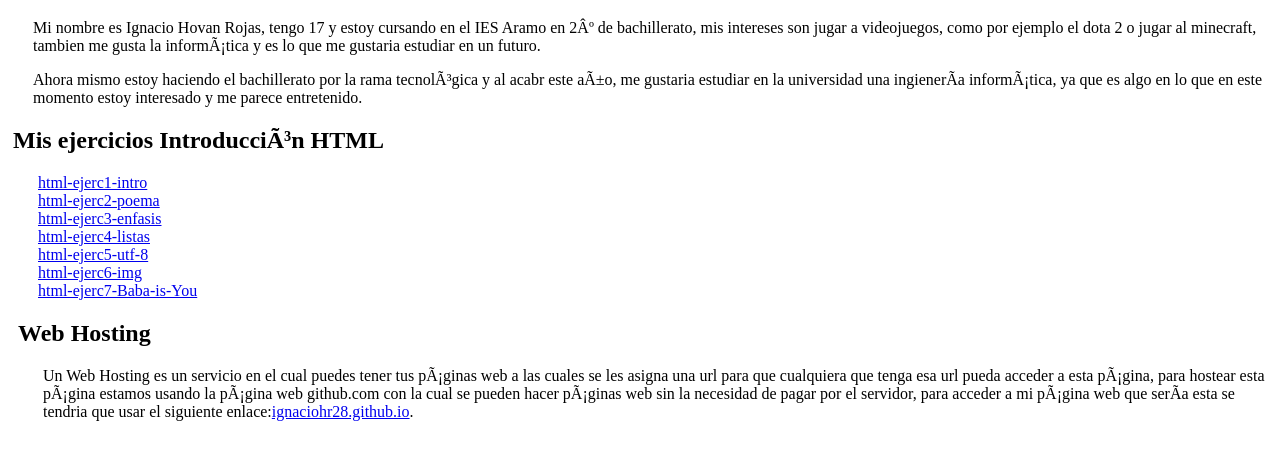
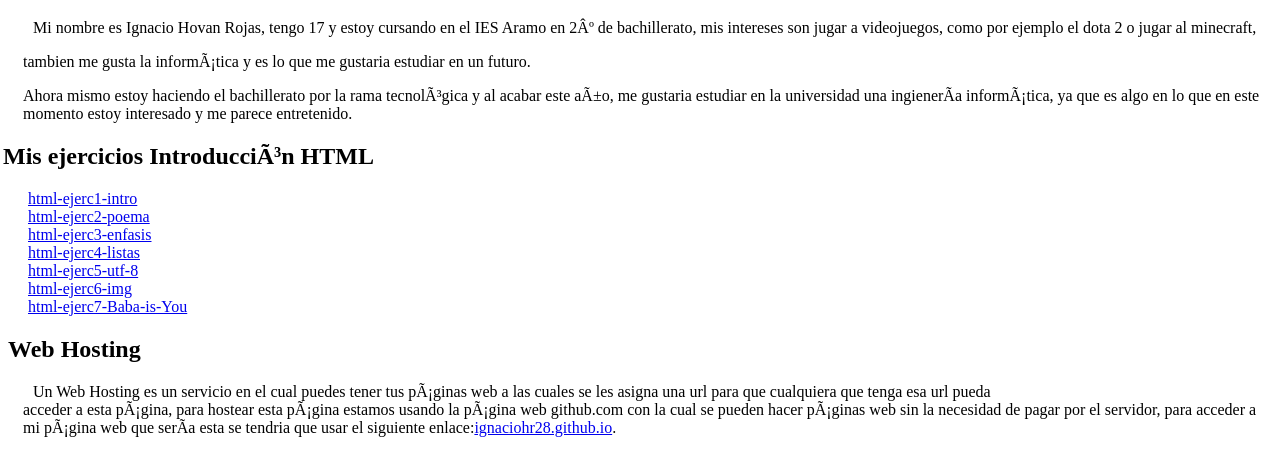
Before and after one commit to ignaciohr28/ignaciohr28.github.io, a plain HTML site: page Index.html in a window 1280 px wide. Shown: the part 61-536 px from the top of the page. Drawn offline with Linux system fonts and the light colour scheme.

Commit message:
Update Index.html

```diff
--- a/Index.html
+++ b/Index.html
@@ -8,8 +8,9 @@
 		<h1>Mi trabajo en TICII Ignacio Hovan Rojas</h1>
 		<div style="margin-left:25px">
 			<p>Mi nombre es Ignacio Hovan Rojas, tengo 17 y estoy cursando en el IES Aramo en 2º de bachillerato, mis intereses son jugar a videojuegos, como por ejemplo el dota 2 o jugar al minecraft,
+		<div style="margin-left:-10px">
 			tambien me gusta la informática y es lo que me gustaria estudiar en un futuro.</p>
-			<p>Ahora mismo estoy haciendo el bachillerato por la rama tecnológica y al acabr este año, me gustaria estudiar en la universidad una ingienería informática, ya que es algo en lo que en este momento estoy
+			<p>Ahora mismo estoy haciendo el bachillerato por la rama tecnológica y al acabar este año, me gustaria estudiar en la universidad una ingienería informática, ya que es algo en lo que en este momento estoy
 			interesado y me parece entretenido.
 		<div style="margin-left:-20px">
 		<h2>Mis ejercicios Introducción HTML</h2>
@@ -25,6 +26,7 @@
 		<h2>Web Hosting</h2>
 			<div style="margin-left:25px">
 			Un Web Hosting es un servicio en el cual puedes tener tus páginas web a las cuales se les asigna una url para que cualquiera que tenga esa url pueda
+			<div style="margin-left:-10px">
 			acceder a esta página, para hostear esta página estamos usando la página web github.com con la cual se pueden hacer páginas web sin la necesidad de pagar
 			por el servidor, para acceder a mi página web que sería esta se tendria que usar el siguiente enlace:<a href="https://ignaciohr28.github.io/Index.html">ignaciohr28.github.io</a>.
 	</body>
```
